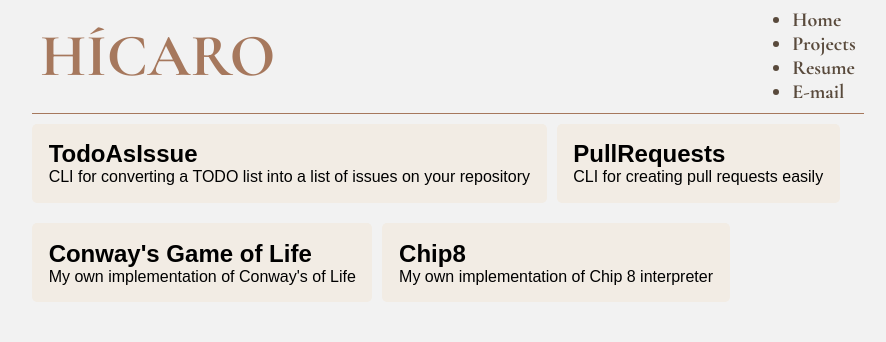
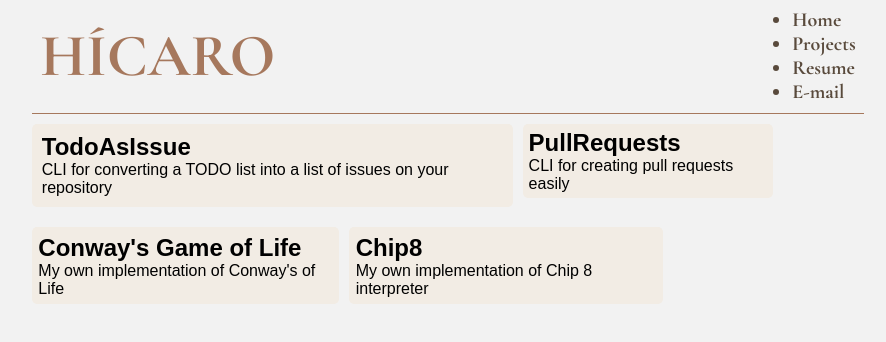
Before and after one commit to HicaroD/hicaro-blog, a React (Vite) app: page /projects in a window 1280 px wide. Shown: the top 342 px of the page, without its empty margins (192-1078 px from the left). Built offline with nearby package versions, Linux system fonts and the light colour scheme.

Commit message:
feat(#2): adding project link to each card

```diff
--- a/src/pages/Projects/index.jsx
+++ b/src/pages/Projects/index.jsx
@@ -5,10 +5,12 @@ export default function Projects() {
     return <div className="projects">
         {
             projects.map((project, index) => {
-                return <div id="project" key={index}>
-                    <h2 id="project-name">{project.title}</h2>
-                    <p>{project.description}</p>
-                </div>
+                return <a id="project-link" href={project.link} target="_blank">
+                    <div id="project" key={index}>
+                        <h2 id="project-name">{project.title}</h2>
+                        <p>{project.description}</p>
+                    </div>
+                </a>
             })
         }
     </div>;
--- a/src/pages/Projects/style.css
+++ b/src/pages/Projects/style.css
@@ -15,3 +15,8 @@
 #project:hover {
     box-shadow: 0 0 5px #D9C2A7;
 }
+
+#project-link {
+    text-decoration: #F2ECE4;
+    color: inherit;
+}
```
